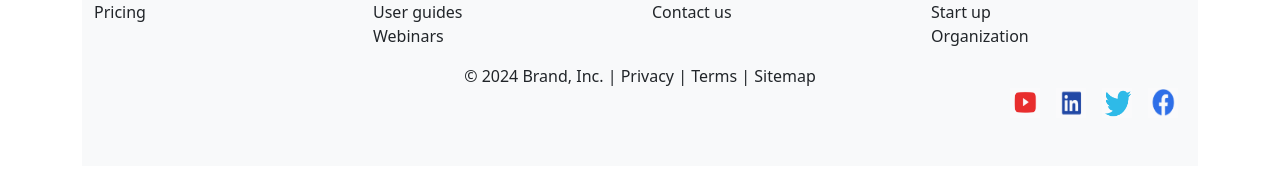
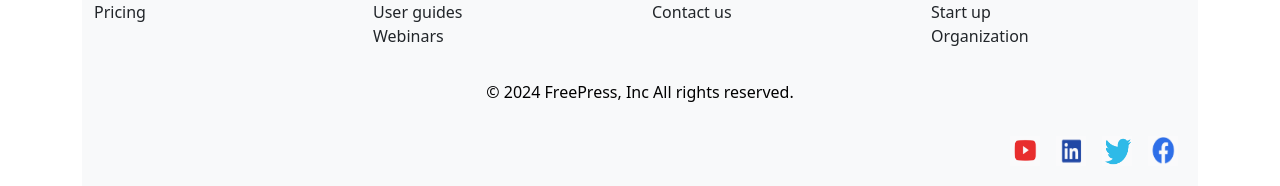
Before and after one commit to smart-coder-nilesh/freepress, a React (Create React App) app: page / in a window 1280 px wide. Shown: the part 1599-1785 px from the top of the page. Built offline with nearby package versions, Linux system fonts and the light colour scheme.

Commit message:
github pages commit

```diff
--- a/src/Footer.js
+++ b/src/Footer.js
@@ -102,13 +102,12 @@ const Footer = () => {
                 </div>
 
                 {/* Footer Bottom */}
+                <footer class=" text-black py-3 text-center">
+                    <p>&copy; 2024 FreePress, Inc All rights reserved.</p>
+                </footer>
                 <div className="row mt-8 justify-content-center">
-                    <div className='col-md-6 text-md-center'>
-                        <span>&#169; 2024 Brand, Inc. | Privacy | Terms | Sitemap </span>
-
-                    </div>
                     <div className=' text-md-end'>
-                    <span className='p-2'>
+                        <span className='p-2'>
                             <a href='https://docs.github.com/en/actions/writing-workflows/choosing-when-your-workflow-runs/events-that-trigger-workflows' target='blank'>
                                 <img src={youtube}
                                     alt='youtube'
```
